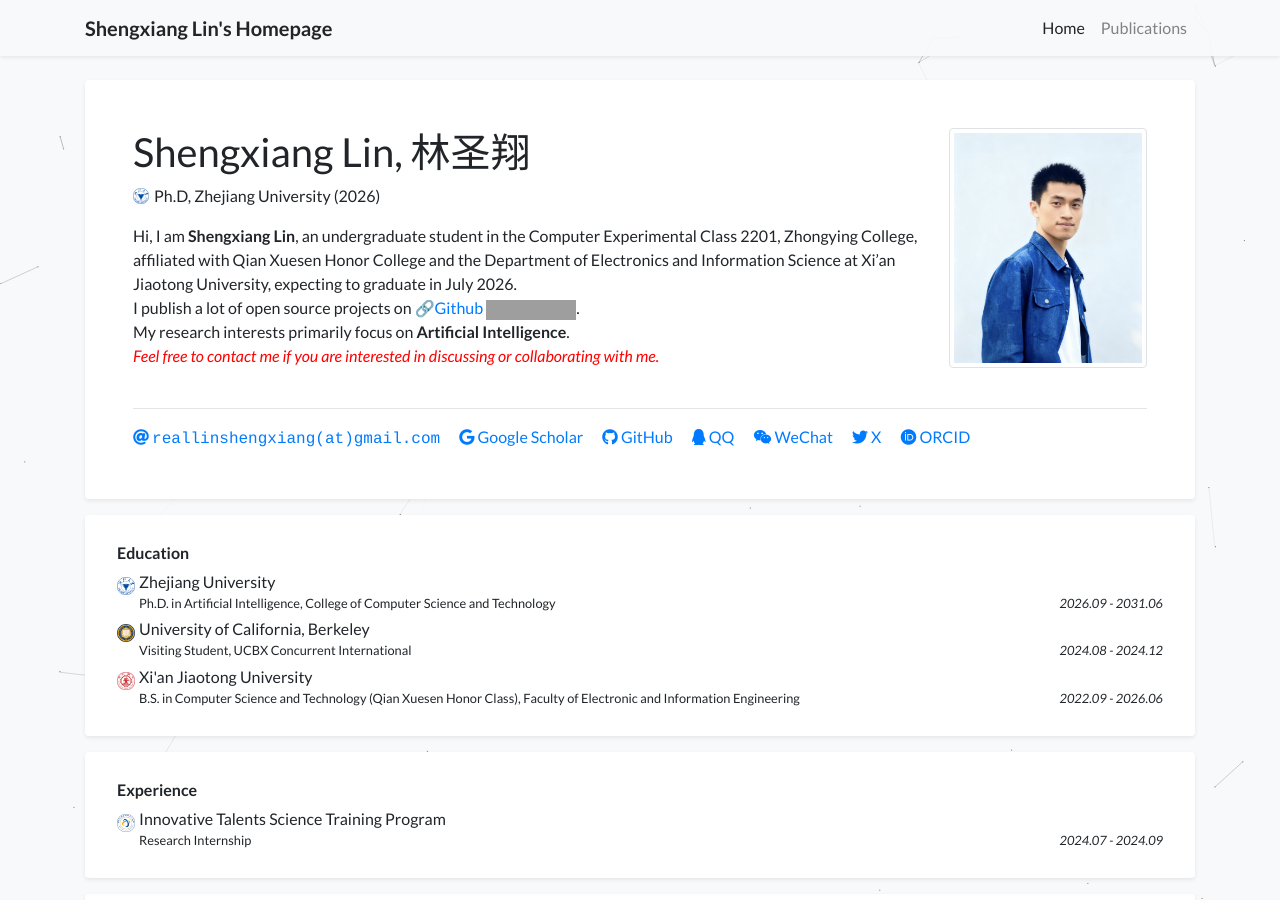
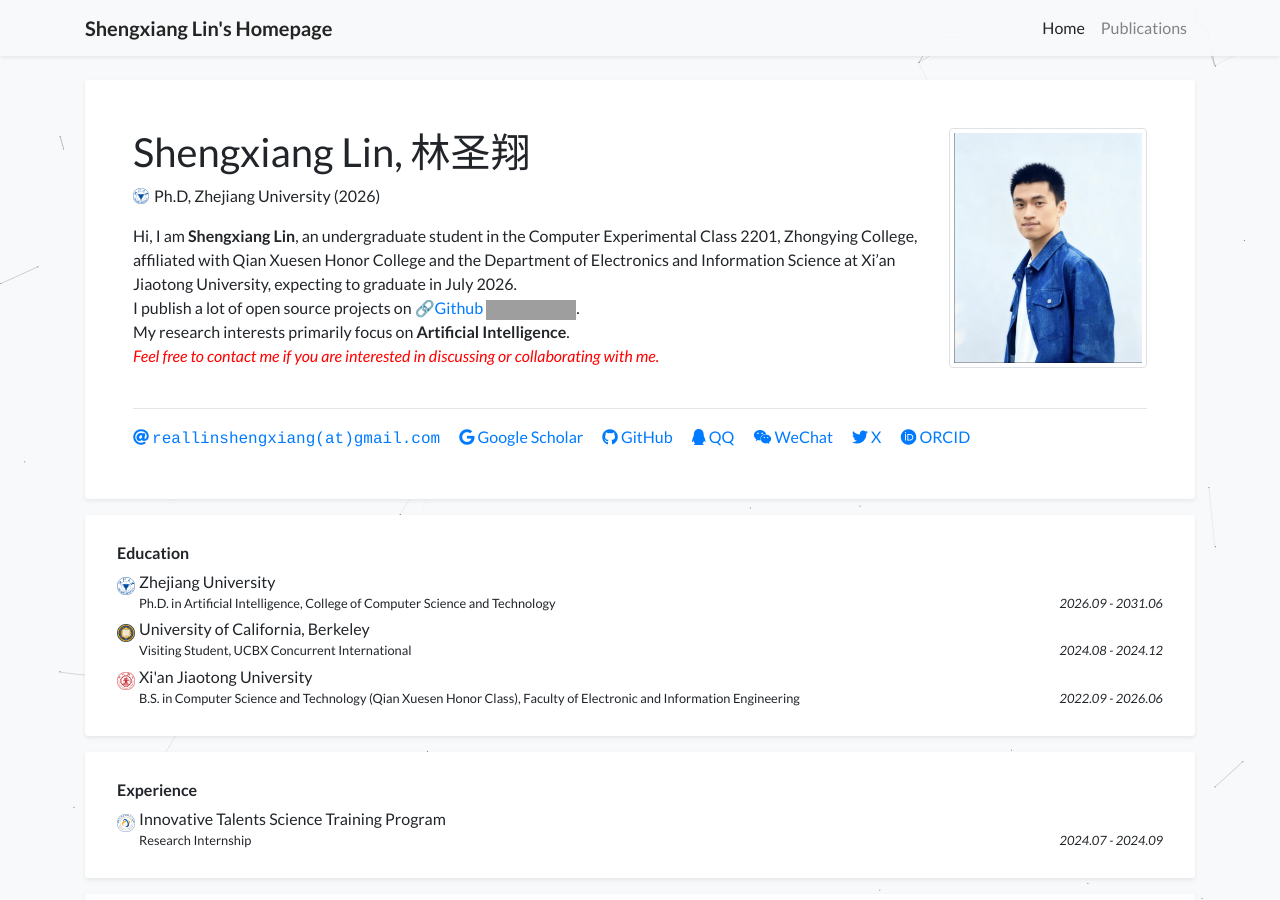
Before and after one commit to Lin-Shengxiang/Lin-Shengxiang.github.io, a Jekyll site: the page built from index.html, in a window 1280 px wide and 900 px high. Built offline with Jekyll 4.4.1, drawn with Linux system fonts in a browser that asks for light colours; a style sheet for code colours, icons or effects is not loaded; grey boxes are pictures that could not be loaded.

Commit message:
Update profile.yml

```diff
--- a/_data/profile.yml
+++ b/_data/profile.yml
@@ -27,7 +27,7 @@
 #  I shared some of the datasets and model weights used by the project at <a href="https://huggingface.co/wangrongsheng">🔗HuggingFace</a>. I likewise like to post some small-parameter LM at <a href="https://ollama.com/wangrongsheng">🔗Ollama</a> to help people use it locally.
 
 show_portrait: true
-portrait_url: assets/images/photos/profile_lsx0.png
+portrait_url: assets/images/photos/profile_lsx0.jpg
 portrait_caption: >-
   I'm Lin Shengxiang. Welcome to my homepage!
 
```
